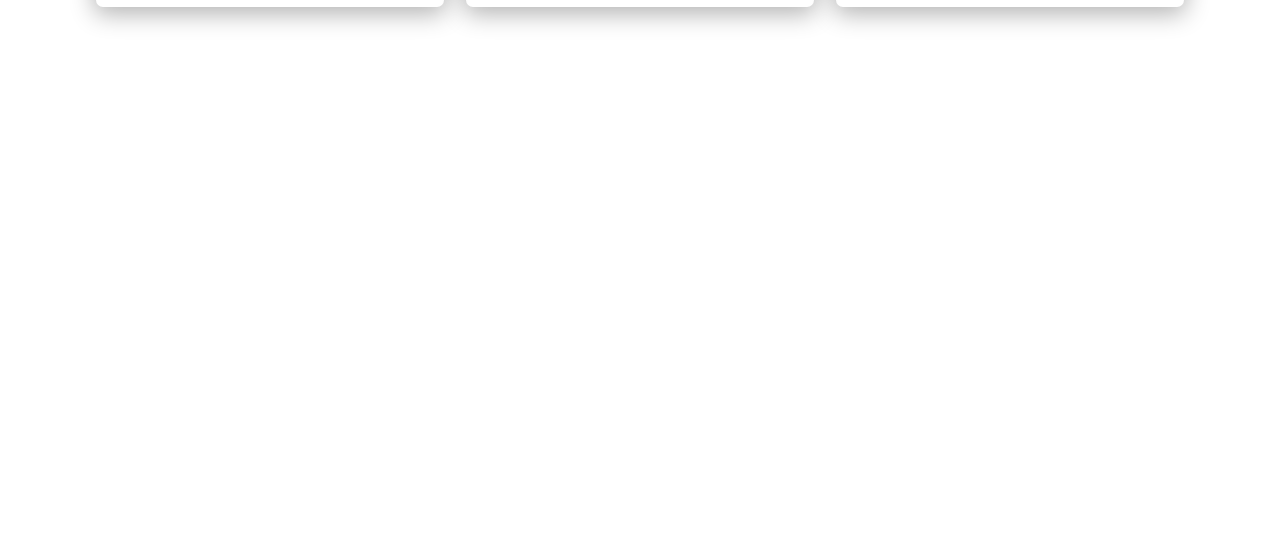
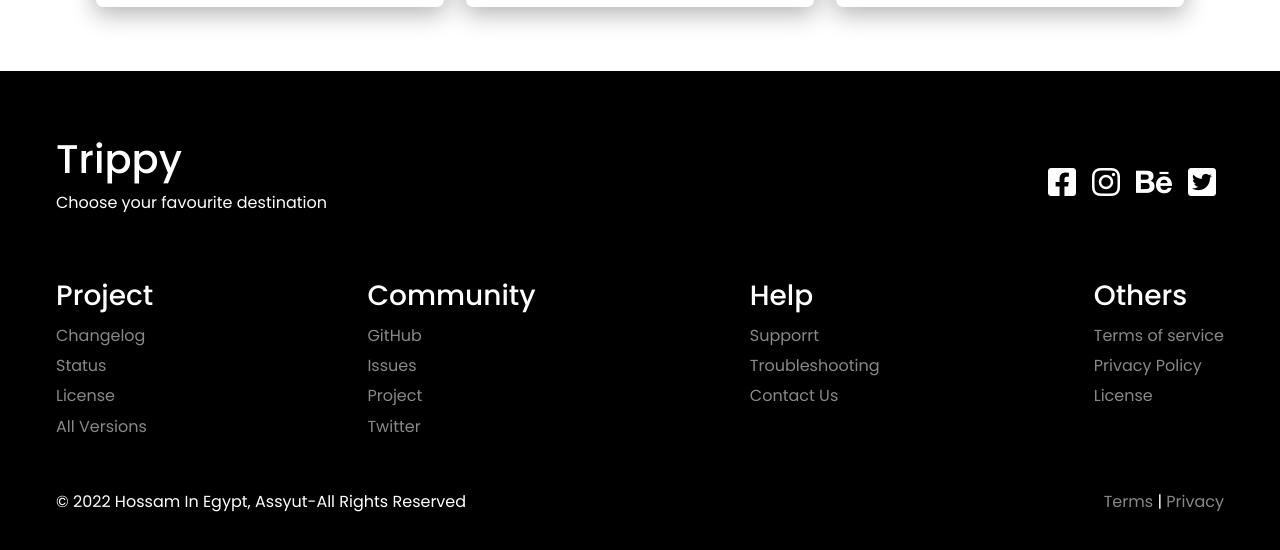
Before and after one commit to Hossam816/ttp, a React (Create React App) app: page / in a window 1280 px wide. Shown: the part 2387-2937 px from the top of the page. Before the commit the page ends 2458 px from the top, so only its background shows below. Built offline with nearby package versions, Linux system fonts and the light colour scheme.

Commit message:
Footer done

```diff
--- /dev/null
+++ b/src/components/Footer.js
@@ -0,0 +1,77 @@
+import React from 'react'
+import "../styles/Footer.css"
+
+function Footer() {
+    return (
+        <div className='footer'>
+            <div className='top'>
+                <div className='top-text'>
+                    <h1>Trippy</h1>
+                    <p>Choose your favourite destination</p>
+                </div>
+                <div className='top-logos'>
+
+                    <a href='#'>
+                        <i class="fa-brands fa-square-facebook"></i>
+                    </a>
+
+                    <a href='#'>
+                        <i class="fa-brands fa-instagram"></i>
+                    </a>
+
+                    <a href='#'>
+                        <i class="fa-brands fa-behance"></i>
+                    </a>
+
+                    <a href='#'>
+                        <i class="fa-brands fa-square-twitter"></i>
+                    </a>
+                </div>
+            </div>
+
+            <div className='bottom'>
+
+                <div className='bottom-links'>
+                    <h3>Project</h3>
+                    <a href='#'>Changelog</a>
+                    <a href='#'>Status</a>
+                    <a href='#'>License</a>
+                    <a href='#'>All Versions</a>
+                </div>
+
+                <div className='bottom-links'>
+                    <h3>Community</h3>
+                    <a href='#'>GitHub</a>
+                    <a href='#'>Issues</a>
+                    <a href='#'>Project</a>
+                    <a href='#'>Twitter</a>
+                </div>
+
+                <div className='bottom-links'>
+                    <h3>Help</h3>
+                    <a href='#'>Supporrt</a>
+                    <a href='#'>Troubleshooting</a>
+                    <a href='#'>Contact Us</a>
+                </div>
+
+                <div className='bottom-links'>
+                    <h3>Others</h3>
+                    <a href='#'>Terms of service</a>
+                    <a href='#'>Privacy Policy</a>
+                    <a href='#'>License</a>
+                </div>
+
+            </div>
+            <div className='container-fluid foot'>
+                <div className='footer-text'>
+                    &copy; 2022 Hossam In Egypt, Assyut-All Rights Reserved
+                </div>
+                <div className='footer-terms'>
+                    <a href='#'>Terms</a> | <a href='#'>Privacy</a>
+                </div>
+            </div>
+        </div>
+    )
+}
+
+export default Footer
--- a/src/routes/About.js
+++ b/src/routes/About.js
@@ -2,6 +2,7 @@ import React from 'react'
 import Hero from '../components/Hero';
 import Navbar from '../components/Navbar';
 import AboutImg from '../assets/pexels-vitor-gusmão-shimabukuro-2104044.jpg'
+import Footer from '../components/Footer';
 function About() {
     return (
         <>
@@ -13,6 +14,7 @@ function About() {
 
                 btnClass="btn-hide"
             />
+            <Footer />
         </>
     )
 }
--- a/src/routes/Contact.js
+++ b/src/routes/Contact.js
@@ -2,6 +2,7 @@ import React from 'react'
 import Hero from '../components/Hero';
 import Navbar from '../components/Navbar';
 import AboutImg from '../assets/pexels-johannes-plenio-1437604.jpg'
+import Footer from '../components/Footer';
 function Contact() {
     return (
         <>
@@ -13,6 +14,7 @@ function Contact() {
 
                 btnClass="btn-hide"
             />
+            <Footer />
         </>
     )
 }
--- a/src/routes/Homes.js
+++ b/src/routes/Homes.js
@@ -1,5 +1,6 @@
 import React from 'react'
 import Destination from '../components/Destination';
+import Footer from '../components/Footer';
 import Hero from '../components/Hero';
 import Navbar from '../components/Navbar'
 import Trip from '../components/Trip';
@@ -18,6 +19,7 @@ function Homes() {
             />
             <Destination />
             <Trip />
+            <Footer />
         </>
     )
 }
--- a/src/routes/Service.js
+++ b/src/routes/Service.js
@@ -2,6 +2,8 @@ import React from 'react'
 import Hero from '../components/Hero';
 import Navbar from '../components/Navbar';
 import AboutImg from '../assets/pexels-pixabay-280014.jpg'
+import Footer from '../components/Footer';
+import Trip from '../components/Trip';
 function Service() {
     return (
         <>
@@ -13,6 +15,8 @@ function Service() {
 
                 btnClass="btn-hide"
             />
+            <Trip />
+            <Footer />
         </>
     )
 }
--- /dev/null
+++ b/src/styles/Footer.css
@@ -0,0 +1,99 @@
+.footer {
+    background-color: #000;
+    object-fit: cover;
+    padding: 2.5rem 3.5rem;
+}
+.footer .top{
+    color: #fff;
+    display: flex;
+    flex-direction: row;
+    justify-content: space-between;
+    align-items: center;
+    padding: 1.5rem 0;
+}
+.top-text{
+    text-align: start;
+}
+.top-logos a {
+    text-decoration: none;
+    color: #fff;
+    font-size: 2rem;
+    font-weight: 900;
+    margin: 0 0.5rem;
+    transition: all .25s ease-in-out;
+}
+.top-logos a:first-of-type:hover {
+    color: #2358c2;
+}
+.top-logos a:nth-child(2):hover{
+    color: #E1306C;
+}
+.top-logos a:nth-child(3):hover{
+    color: #053eff;
+}
+.top-logos a:nth-child(4):hover{
+    color: #1DA1F2;
+}
+.bottom {
+    display: flex;
+    flex-direction: row;
+    justify-content: space-between;
+    align-items: flex-start;
+    gap: 5rem;
+    padding: 1.5rem 0;
+}
+.bottom-links {
+    display: flex;
+    flex-direction: column;
+    justify-content: start;
+    align-items: flex-start;
+    color: #fff;
+}
+.bottom-links a{
+    text-decoration: none;
+    color: #fff8;
+    margin: .2rem 0;
+    transition: all .2s ease-in-out;
+}
+
+.bottom-links a:hover {
+    color: #fff;
+}
+
+.foot{
+    display: flex;
+    flex-direction: row;
+    justify-content: space-between;
+    align-items: center;
+    color: #fff;
+    padding: 1.5rem 0 .5rem 0;
+}
+.footer-terms a  {
+    text-decoration: none;
+    color: #fff8;
+    transition: all .25s ease-in-out;
+}
+.footer-terms a:hover {
+    color: #fff;
+}
+
+@media screen and (max-width: 850px) {
+    .footer{
+        padding: 4rem 2rem;
+    }
+    .footer i {
+        margin: 1rem 1rem 0 0;
+    }
+    .top{
+        flex-direction: column !important;
+    }
+    .bottom {
+        flex-wrap: wrap;
+    }
+    .bottom-links {
+        margin-top: 1.5rem;
+    }
+    .foot {
+        flex-direction: column;
+    }
+}
```
